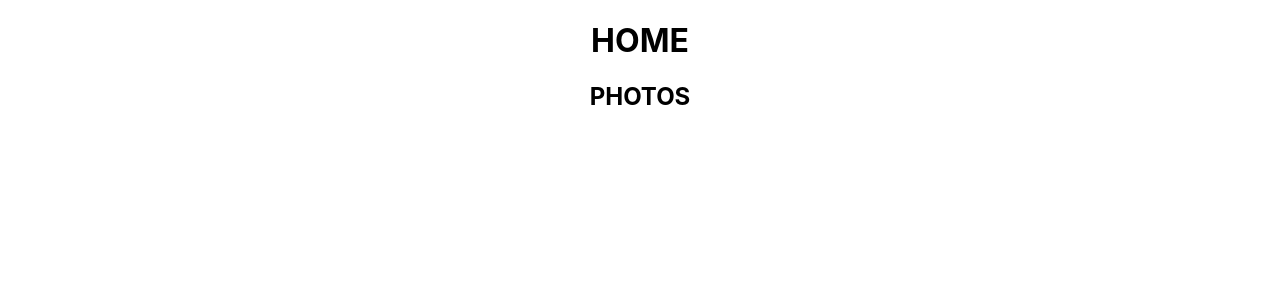
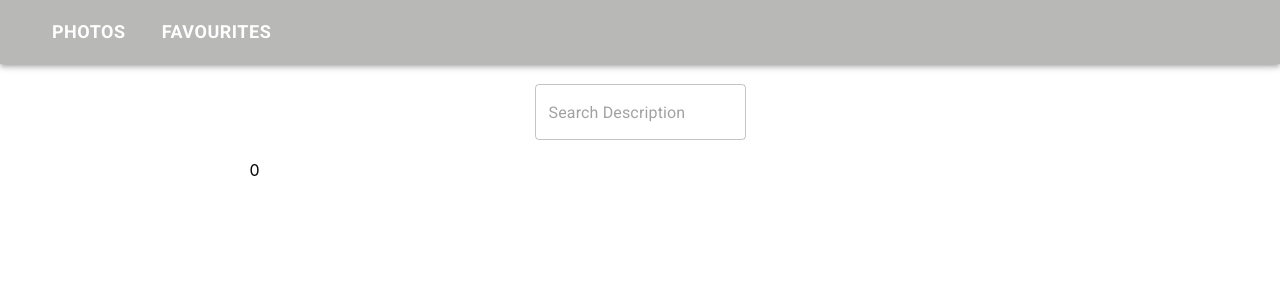
Before and after one commit to Cebalgar/app-photos-redux, a React (Create React App) app: page /favourites in a window 1280 px wide. Before the commit this address had no page. Shown: the top 300 px of the page. Built offline with nearby package versions, Linux system fonts and the light colour scheme.

Commit message:
favouritePhotos

```diff
--- a/package.json
+++ b/package.json
@@ -5,7 +5,9 @@
   "dependencies": {
     "@emotion/react": "^11.10.4",
     "@emotion/styled": "^11.10.4",
+    "@mui/icons-material": "^5.10.3",
     "@mui/material": "^5.10.3",
+    "@mui/styled-engine-sc": "^5.10.3",
     "@reduxjs/toolkit": "^1.8.5",
     "@testing-library/jest-dom": "^5.16.5",
     "@testing-library/react": "^13.3.0",
@@ -16,6 +18,7 @@
     "react-redux": "^8.0.2",
     "react-router-dom": "^6.3.0",
     "react-scripts": "5.0.1",
+    "styled-components": "^5.3.5",
     "web-vitals": "^2.1.4"
   },
   "scripts": {
--- a/src/App.js
+++ b/src/App.js
@@ -1,8 +1,9 @@
 import React from 'react';
 import {Route,Routes} from 'react-router-dom'
-import { Home } from './app/Home';
+
 
 import { PhotosList } from './features/photos/PhotosList';
+import {PhotosFavourites} from './features/favourites/PhotosFavourites'
 import './App.css';
 import { Navbar } from './app/Navbar';
 
@@ -11,10 +12,11 @@ function App() {
   return (
 
     <div className="App">
-       <Home />
+
        <Navbar/>
        <Routes>
         <Route path='/' element={<PhotosList/>}/>
+        <Route path= 'favourites' element={<PhotosFavourites/>}/>
        </Routes>
     </div>
   );
--- a/src/app/Navbar.js
+++ b/src/app/Navbar.js
@@ -1,12 +1,57 @@
 import React from 'react'
+import { AppBar, Box, Toolbar, Typography, Button } from '@mui/material'
+import { NavLink } from 'react-router-dom'
 
 export const Navbar = () => {
   return (
-    <nav>
+    <>
 
-    <h1>PHOTOS</h1>
+  <Box sx={{ flexGrow: 1}} position ="static">
+    <AppBar position="static" sx={{backgroundColor:'rgb(184,184,183)', marginBottom:"20px"}}>
+      <Toolbar
+      sx={{
+        flexWrap:"wrap",
+        justifyContent:{xs: "space-between", sm: "space-between"},
+      }}>
+        <Typography>
+        <Button
+        component= {NavLink}
+        to ="/"
+        sx={{
+          fontSize:{
+          xs: "15px",
+          sm: "15px",
+          md: "18px",
+          lg: "18px",
+          },
+          color: "white",
+          fontWeight:"900",
+          marginLeft:"20px"
+          }}>
+          PHOTOS
+          </Button>
+          <Button
+        component= {NavLink}
+        to ="/favourites"
+        sx={{
+          fontSize:{
+          xs: "15px",
+          sm: "15px",
+          md: "18px",
+          lg: "18px",
+          },
+          color: "white",
+          marginLeft:"20px",
+          fontWeight:900
+          }}>
+          FAVOURITES
+          </Button>
 
-    </nav>
+        </Typography>
+      </Toolbar>
+    </AppBar>
+  </Box>
+</>
 
   )
 }
--- a/src/app/store.js
+++ b/src/app/store.js
@@ -1,5 +1,8 @@
 import { configureStore } from "@reduxjs/toolkit";
-import photosReducer from "../features/photos/photosSlice"
+
+//reducers
+import photosReducer from "../features/photos/photosSlice";
+import favouritesReducer from "../features/favourites/favouritesSlice";
 
 
 
@@ -7,6 +10,6 @@ import photosReducer from "../features/photos/photosSlice"
 export default configureStore({
     reducer:{
         photos: photosReducer,
-
+        favourites: favouritesReducer,
     }
 })
--- a/src/features/favourites/PhotosFavourites.js
+++ b/src/features/favourites/PhotosFavourites.js
@@ -0,0 +1,85 @@
+
+
+import React, {useEffect, useState} from "react";
+import { useSelector,useDispatch } from "react-redux";
+import { deleteFavourite, favouritesPhotos } from "./favouritesSlice";
+import {
+  ImageList,
+  ImageListItem,
+  ImageListItemBar,
+  IconButton,
+  TextField,}
+ from "@mui/material";
+ import DeleteForeverIcon from '@mui/icons-material/DeleteForever';
+
+
+
+
+export function PhotosFavourites(){
+  const [favPhotos, setFavPhotos]= useState([]);
+  const [search, setSearch] = useState("");
+  const favourite = useSelector(favouritesPhotos);
+  const dispatch = useDispatch();
+
+  useEffect(()=>{
+    setFavPhotos(favourite)
+  },[favourite])
+
+    //console.log(favourite)
+
+  const handleSearch = (e) =>{
+    setSearch(e.target.value);
+  };
+    const searchDescription = favourite.filter((photo)=>{
+      if(search === ''){
+        return photo;
+      }else{
+        return photo.description ? photo.description.toLowerCase().includes(search) : '';
+      }
+    })
+
+
+
+
+
+  return (
+    <>
+
+
+      <TextField
+      className="search"
+      value={search}
+      onChange = {handleSearch}
+      placeholder= "Search Description" />
+
+      <ImageList
+      sx={{ width: '80%', height: '80%', margin:'auto',marginTop:'20px', marginBottom: '20px' }}
+      cols={4} rowHeight={164}>
+      {favPhotos && favPhotos.length && searchDescription.map((photo)=> (
+      <ImageListItem key={photo.id}>
+      <img
+      src= {`${photo.urls.thumb}?w=164&h=164&fit=crop&auto=format`}
+      alt={photo.description}
+      loading="lazy"
+      />
+          <ImageListItemBar
+          sx={{
+            height:30,
+            fontSize: "small",
+            }}
+            actionIcon={
+            <IconButton
+              sx={{ color: "white" }}
+              onClick={() => dispatch(deleteFavourite(photo))}>
+              <DeleteForeverIcon sx={{width:'100%'}}/>
+            </IconButton>
+            }
+            >
+          </ImageListItemBar>
+      </ImageListItem>
+
+      ))}
+    </ImageList>
+
+    </>
+  )}
--- a/src/features/favourites/favouritesSlice.js
+++ b/src/features/favourites/favouritesSlice.js
@@ -1,15 +1,42 @@
 import { createSlice } from "@reduxjs/toolkit";
 
-const initialState = [
-    {id:"1", title: "photo1"},
-    {id: "2", title: "photo2"}
-]
+const saveToStorage = photos =>{
+    localStorage.setItem("favouritePhotos", JSON.stringify(photos));
+}
 
-const favouriteSlice = createSlice({
-    name: "favouritePhoto",
-    initialState,
-    reducers:{}
+function getFromStorage(){
+    const fromStorage = localStorage.getItem("favouritesPhoto");
+    return fromStorage ? JSON.parse(fromStorage):[];
+}
 
-})
+const favouritesSlice = createSlice({
+    name: "favouritesPhoto",
+    initialState: {
+        photos: getFromStorage()
+    },
+    reducers:{
+        addFavourite:(state, action) =>{
+            state.photos.push(action.payload);
+            saveToStorage(state.photos)
+        },
 
-export default favouriteSlice.reducer
+        deleteFavourite:(state, action) => {
+            state.photos = state.photos.filter(photo => photo.id !== action.payload.id);
+            saveToStorage(state.photos)
+
+        },
+        updateFavourite:(state,action)=>{
+            const{id, description} = action.payload
+            const existingFavourite = state.photos.find(photo => photo.id === id)
+            if(existingFavourite){
+                existingFavourite.description= description
+            }
+        }
+    }
+});
+
+export const {addFavourite, deleteFavourite, updateFavourite} = favouritesSlice.actions;
+
+export default favouritesSlice.reducer
+
+export const favouritesPhotos = state => state.favourites.photos
--- a/src/features/photos/PhotosList.js
+++ b/src/features/photos/PhotosList.js
@@ -1,30 +1,91 @@
-import React, { useEffect } from 'react';
+import React, { useEffect,useState } from 'react';
 import { useSelector, useDispatch } from 'react-redux';
 import {selectAllPhotos,fetchPhotos} from './photosSlice'
+import { NavLink } from 'react-router-dom';
+import {
+  ImageList,
+  ImageListItem,
+  ImageListItemBar,
+  IconButton,
+  TextField,
+} from "@mui/material";
+import AddAPhotoIcon from '@mui/icons-material/AddAPhoto';
+import FavoriteIcon from '@mui/icons-material/Favorite';
+import { addFavourite } from '../favourites/favouritesSlice';
+
+
 
 export const PhotosList = () => {
     const dispatch = useDispatch()
     const photos = useSelector(selectAllPhotos)
+    const [query, setquery ] = useState('')
 
-    console.log(photos)
+    //console.log(photos)
+
 
     useEffect(() => {
-
-    dispatch(fetchPhotos())
-
-    }, [dispatch])
+    dispatch(fetchPhotos(query))
+    }, [dispatch,query])
 
 
     return (
-      <div>
-        {photos.map(photo =>(
-            <div key={photo.id}>
-                <img src={photo.urls.small} alt= {photo} />
+    <>
 
-            </div>
-        ))}
+      <TextField
+      className='search'
+      value={query}
+      onChange={(e)=>setquery(e.target.value)}
+      placeholder= "Search the Photo"/>
 
-      </div>
-    )
+        <ImageList
+        sx={{ width: '80%', height: '80%', margin:'auto',marginTop:'20px', marginBottom: '20px' }}
+        cols={4} rowHeight={164}>
+        {photos &&photos.length && photos.map((photo) => (
+        <ImageListItem key={photo.id}>
+          <img
+            src={`${photo.urls.thumb}?w=164&h=164&fit=crop&auto=format`}
+            srcSet={`${photo.urls}?w=164&h=164&fit=crop&auto=format&dpr=2 2x`}
+            alt={photo}
+            loading="lazy"
+          />
+        <ImageListItemBar
+          sx={{
+           height:30,
+           fontSize: "small",
+          }}
+          title={photo.likes}
+          position="top"
+            actionIcon={
+              <FavoriteIcon
+                      sx={{
+                        fontSize: "x-large",
+                        color: "red",
+                        margin: 2,
+                        marginRight: 1,
+                      }}
+                    />
+                  }
+                  actionPosition="left"
+                />
+                <ImageListItemBar
+                sx={{
+                  height:30,
+                  fontSize: "small",
+                  }}
+                  actionIcon={
+                    <NavLink to="/favourites" style={{ textDecoration: "none" }}>
+                      <IconButton
+                        sx={{ color: "white" }}
+                        onClick={() => dispatch(addFavourite(photo))}>
+                        <AddAPhotoIcon sx={{width:'100%'}}/>
+                      </IconButton>
+                    </NavLink>
+                  }
+                />
+              </ImageListItem>
+            ))}
+        </ImageList>
 
+    </>
+  );
 }
--- a/src/features/photos/photosSlice.js
+++ b/src/features/photos/photosSlice.js
@@ -3,21 +3,27 @@ import axios from "axios";
 
 
 const URL= 'https://api.unsplash.com/search/photos';
+const urlRandom = "https://api.unsplash.com/photos/random";
 const apiKey= 'fap9RiTBIkGKtr3KREf858iXt2RSjFG4NKm6XVdz0Tk';
 
 
 export const fetchPhotos = createAsyncThunk
 ('photos/fetchPhotos',
 async(query)=>{
-    const response = await axios.get(`${URL}?query=${query}&client_id=${apiKey}&per_page=10`);
-    console.log (response.data)
-    return response.data.results
+    if(query){
+        const response = await axios.get(`${URL}?query=${query}&client_id=${apiKey}&per_page=20`);
+        console.log (response.data)
+        return response.data.results
+
+    }else{
+        const response = await axios.get(`${urlRandom}?&client_id=${apiKey}&count=20`);
+        return response.data
+
+    }
 })
-
 const initialState= {
     photos: [],
 }
-
 
 
 const photosSlice = createSlice({
@@ -32,7 +38,6 @@ const photosSlice = createSlice({
 })
 
 
-
 export default photosSlice.reducer
 
 export const selectAllPhotos = state => state.photos.photos
```
Also changed, not shown: 1 other file (tests, documents, lock files or other folders).
